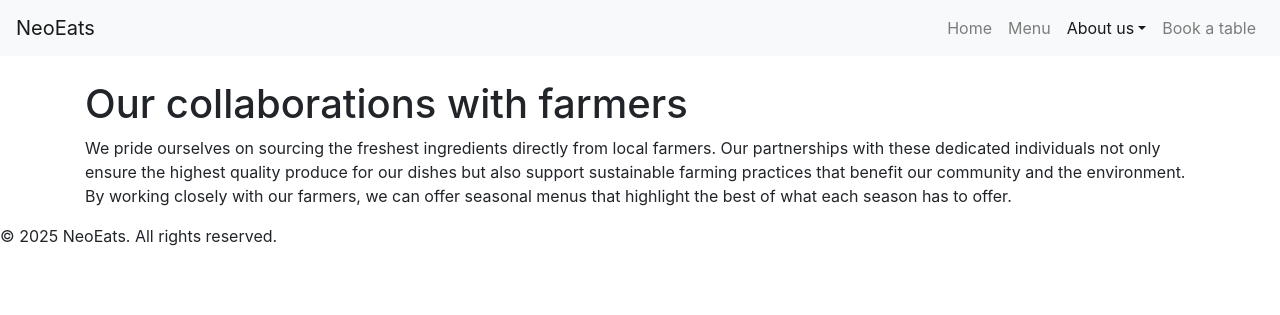
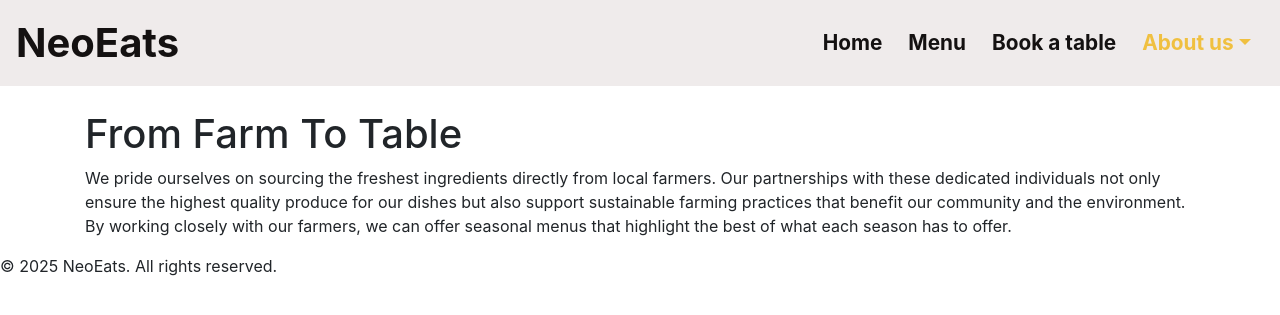
Before and after one commit to LadyNeowen/NeoEats, a Django app: page /about/collaborations-with-farmers/ in a window 1280 px wide. Shown: the top 315 px of the page. Run offline with Django 4.2, Linux system fonts and the light colour scheme.

Commit message:
Add navbar with css styling

```diff
--- a/static/css/styles.css
+++ b/static/css/styles.css
@@ -1,4 +1,12 @@
-/* HERO BANNER SECTION */
+/* No horizontal scroll */
+html, body {
+    margin: 0;
+    padding: 0;
+    max-width: 100%;
+    overflow-x: hidden;   /* 👈 this is the big one */
+}
+
+/* Hero Banner Section */
 .hero-banner {
     background: url("../images/toa-heftiba--lpUDp2K0a8-unsplash.jpg") center no-repeat;
     background-size: contain;   /* Prevents stretching */
@@ -6,7 +14,7 @@
     background-color: black;
     position: relative;
 }
-/* HERO TEXT */
+/* Hero Text */
 .hero-text {
     position: absolute;
     bottom: 30%;
@@ -22,3 +30,61 @@
 .hero-text p {
     font-size: 1.5rem;
 }
+
+/* Navbar Area */
+
+.navbar {
+    background-color: rgba(226, 218, 218, 0.54) !important;
+    backdrop-filter: blur(6px);
+    position: relative;
+    z-index: 1000;
+}
+
+.navbar-brand  {
+    font-size: 2.5rem;
+    font-weight: bold;
+    color: #141111 !important;
+
+}
+
+.navbar-brand:hover {
+    color: #f0c040 !important;   /* Gold hover effect */
+}
+
+.navbar-nav .nav-link {
+    color: #141111 !important;
+    font-weight: 500;
+}
+
+.navbar-nav .nav-link:hover {
+    color: #f0c040 !important;   /* Gold hover effect */
+}
+
+.navbar-nav .active > .nav-link {
+    color: #f0c040 !important;   /* Highlight active page */
+}
+
+.navbar-nav > .nav-item > .nav-link {
+    font-weight: bold;
+    font-size: 1.3rem;
+    margin: 5px;
+}
+
+.dropdown-menu {
+    background-color: rgba(226, 218, 218, 0.97);
+    z-index: 1100;
+    max-width: 100vw;  /* Ensure it doesn't exceed viewport width */
+    overflow-wrap: break-word;
+    margin-top: 20px;
+}
+
+/* Dropdown items: smaller so they don't blow things up */
+.dropdown-menu .dropdown-item {
+    font-size: 15px;
+    font-weight: normal;
+    white-space: normal;  /* allow wrapping */
+}
+
+.dropdown-menu .dropdown-item:hover {
+    color: #f0c040 !important;
+}
--- a/templates/about/collaborations_with_farmers.html
+++ b/templates/about/collaborations_with_farmers.html
@@ -4,7 +4,7 @@
 
 {% block content %}
 <div class="container mt-4">
-    <h1>Our collaborations with farmers</h1>
+    <h1>From Farm To Table</h1>
     <p>
         We pride ourselves on sourcing the freshest ingredients directly from local farmers. Our partnerships with these
         dedicated individuals not only ensure the highest quality produce for our dishes but also support sustainable
--- a/templates/base.html
+++ b/templates/base.html
@@ -31,23 +31,20 @@
                     <a class="nav-link" href="{% url 'menu' %}">Menu</a>
                 </li>
 
-                <li
-                    class="nav-item dropdown {% if url_name == 'about' or url_name == 'about_story' or url_name == 'about_gallery' or url_name == 'about_collaborations' %}active{% endif %}">
+                <li class="nav-item {% if url_name == 'book_table' %}active{% endif %}">
+                    <a class="nav-link" href="{% url 'book_table' %}">Book a table</a>
+                </li>
+
+                <li class="nav-item dropdown {% if url_name == 'about' or url_name == 'about_story' or url_name == 'about_gallery' or url_name == 'about_collaborations' %}active{% endif %}">
                     <a class="nav-link dropdown-toggle" href="{% url 'about' %}" role="button" data-toggle="dropdown"
                         aria-expanded="false">About us</a>
 
                     <div class="dropdown-menu">
                         <a class="dropdown-item" href="{% url 'about' %}">About NeoEats</a>
-                        <a class="dropdown-item" href="{% url 'about_story' %}">How it all started</a>
                         <a class="dropdown-item" href="{% url 'about_gallery' %}">Gallery</a>
                         <div class="dropdown-divider"></div>
-                        <a class="dropdown-item" href="{% url 'about_collaborations' %}">Our collaborations with
-                            farmers</a>
+                        <a class="dropdown-item" href="{% url 'about_collaborations' %}">Working With Our Farmers</a>
                     </div>
-                </li>
-
-                <li class="nav-item {% if url_name == 'book_table' %}active{% endif %}">
-                    <a class="nav-link" href="{% url 'book_table' %}">Book a table</a>
                 </li>
 
             </ul>
@@ -59,8 +56,9 @@
         {% block content %}
         {% endblock %}
     </main>
-    <footer>
-        <p>&copy; 2025 NeoEats. All rights reserved.</p>
+    <footer class="footer-map">
+        <p class="all-rights">&copy; 2025 NeoEats. All rights reserved.</p>
+    </footer>
 
     <script src="https://cdn.jsdelivr.net/npm/jquery@3.5.1/dist/jquery.slim.min.js"
         integrity="sha384-DfXdz2htPH0lsSSs5nCTpuj/zy4C+OGpamoFVy38MVBnE+IbbVYUew+OrCXaRkfj"
@@ -69,5 +67,4 @@
         integrity="sha384-Fy6S3B9q64WdZWQUiU+q4/2Lc9npb8tCaSX9FK7E8HnRr0Jz8D6OP9dO5Vg3Q9ct"
         crossorigin="anonymous"></script>
 </body>
-
 </html>
```
Also changed, not shown: templates/about/how_it_all_started.html (deleted, +0 -15 lines). Lines whose indentation alone changed are shown as unchanged.
